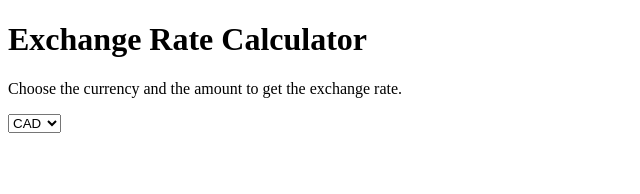
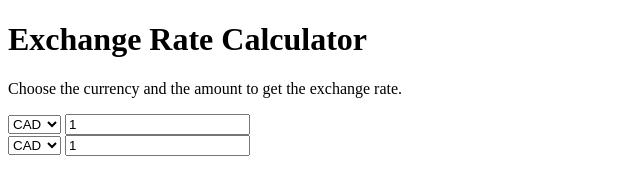
Before and after one commit to Jahanban/js-exchangerate-calculator, a plain HTML site: page index.html in a window 1280 px wide. Shown: the whole page, without its empty margins (0-640 px from the left). Drawn offline with Linux system fonts and the light colour scheme.

Commit message:
Second currency added

```diff
--- a/index.html
+++ b/index.html
@@ -67,8 +67,66 @@
                 <option value="UYU">UYU</option>
                 <option value="VND">VND</option>
                 <option value="ZAR">ZAR</option>
+            </select>
+            <input type="number" id="amount-one" placeholder="0" value="1">
+        </div>
 
+        <div class="currency">
+            <select name="" id="currency-two">
+                <option value="AED">AED</option>
+                <option value="ARS">ARS</option>
+                <option value="AUD">AUD</option>
+                <option value="BGN">BGN</option>
+                <option value="BRL">BRL</option>
+                <option value="BSD">BSD</option>
+                <option value="CAD" selected>CAD</option>
+                <option value="CHF">CHF</option>
+                <option value="CLP">CLP</option>
+                <option value="CNY">CNY</option>
+                <option value="COP">COP</option>
+                <option value="CZK">CZK</option>
+                <option value="DKK">DKK</option>
+                <option value="DOP">DOP</option>
+                <option value="EGP">EGP</option>
+                <option value="EUR">EUR</option>
+                <option value="FJD">FJD</option>
+                <option value="GBP">GBP</option>
+                <option value="GTQ">GTQ</option>
+                <option value="HKD">HKD</option>
+                <option value="HRK">HRK</option>
+                <option value="HUF">HUF</option>
+                <option value="IDR">IDR</option>
+                <option value="ILS">ILS</option>
+                <option value="INR">INR</option>
+                <option value="ISK">ISK</option>
+                <option value="JPY">JPY</option>
+                <option value="KRW">KRW</option>
+                <option value="KZT">KZT</option>
+                <option value="MXN">MXN</option>
+                <option value="MYR">MYR</option>
+                <option value="NOK">NOK</option>
+                <option value="NZD">NZD</option>
+                <option value="PAB">PAB</option>
+                <option value="PEN">PEN</option>
+                <option value="PHP">PHP</option>
+                <option value="PKR">PKR</option>
+                <option value="PLN">PLN</option>
+                <option value="PYG">PYG</option>
+                <option value="RON">RON</option>
+                <option value="RUB">RUB</option>
+                <option value="SAR">SAR</option>
+                <option value="SEK">SEK</option>
+                <option value="SGD">SGD</option>
+                <option value="THB">THB</option>
+                <option value="TRY">TRY</option>
+                <option value="TWD">TWD</option>
+                <option value="UAH">UAH</option>
+                <option value="USD">USD</option>
+                <option value="UYU">UYU</option>
+                <option value="VND">VND</option>
+                <option value="ZAR">ZAR</option>
             </select>
+            <input type="number" id="amount-two" placeholder="0" value="1">
         </div>
     </div>
 
```
